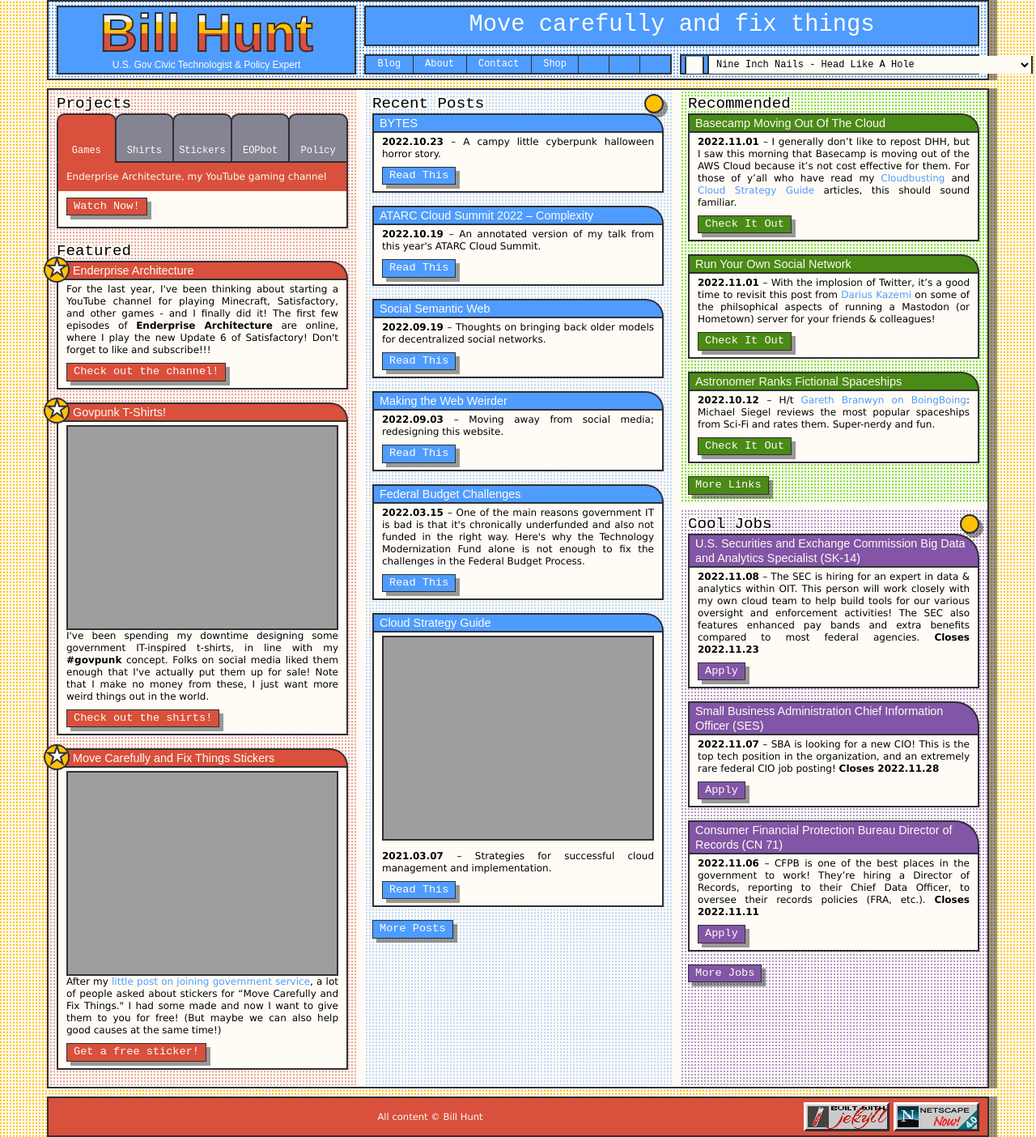
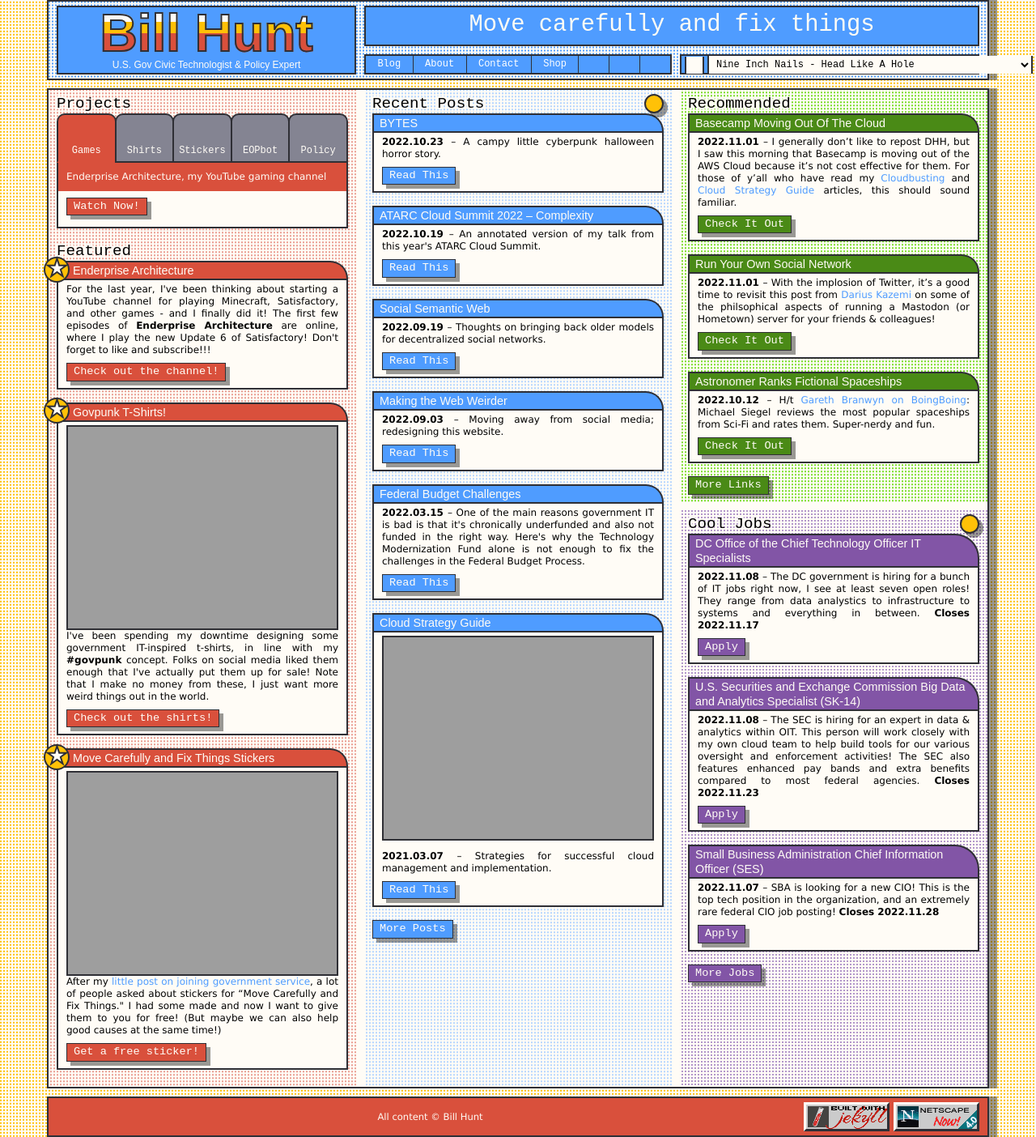
Before and after one commit to krusynth/billhunt.dev, a Jekyll site: the page built from index.md, in a window 1280 px wide. Shown: the whole page at 81% size. Built offline with Jekyll 4.4.1, drawn with Linux system fonts in a browser that asks for light colours; some web fonts are replaced.

Commit message:
Update jobs.

```diff
--- a/_data/jobs.yml
+++ b/_data/jobs.yml
@@ -1,3 +1,9 @@
+- title: DC Office of the Chief Technology Officer IT Specialists
+  url: https://octo.dc.gov/jobs
+  date: 2022-11-08
+  closes: 2022-11-17
+  content: The DC government is hiring for a bunch of IT jobs right now, I see at least seven open roles! They range from data analystics to infrastructure to systems and everything in between.
+
 - title: U.S. Securities and Exchange Commission Big Data and Analytics Specialist (SK-14)
   url: https://www.usajobs.gov/job/688000300
   date: 2022-11-08
```
